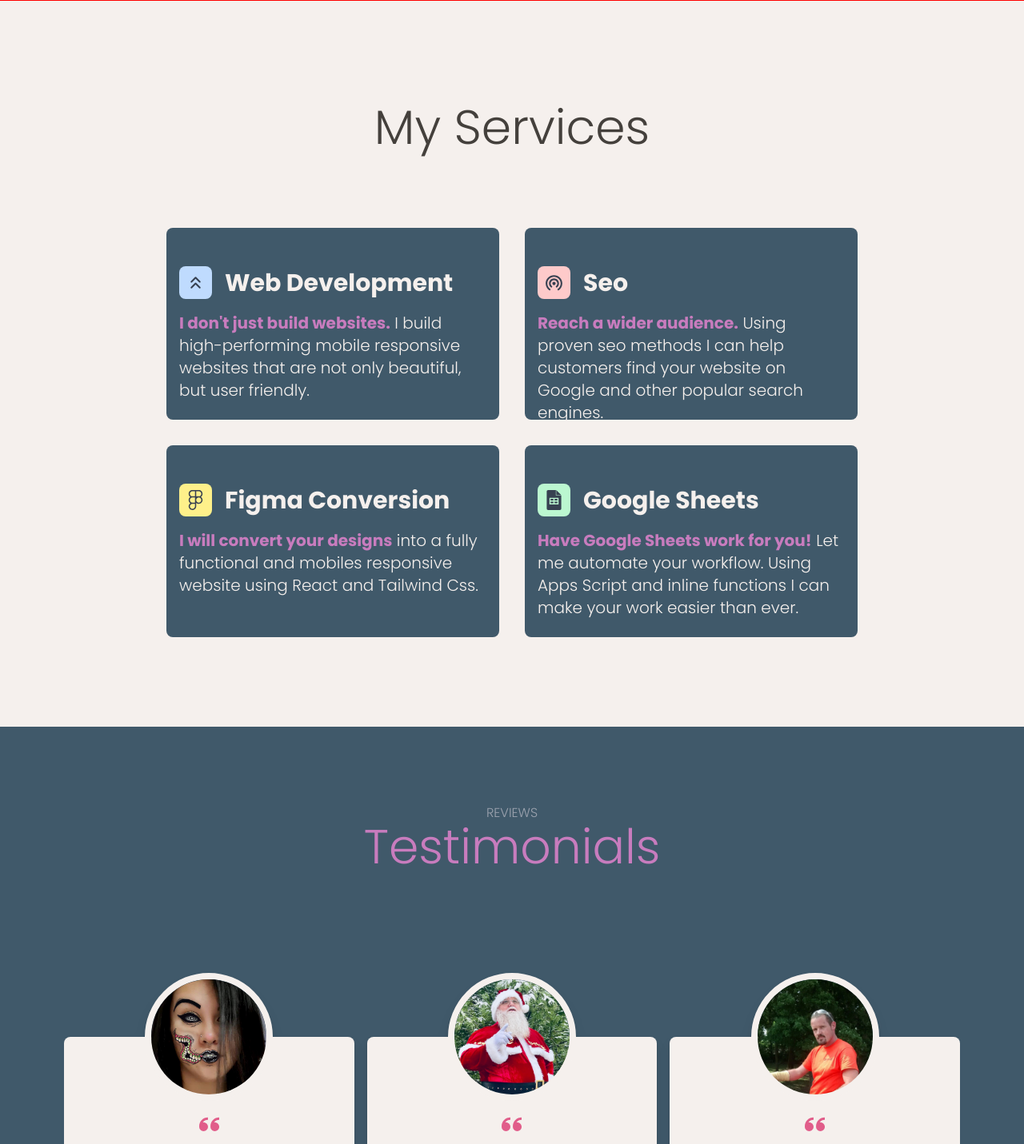
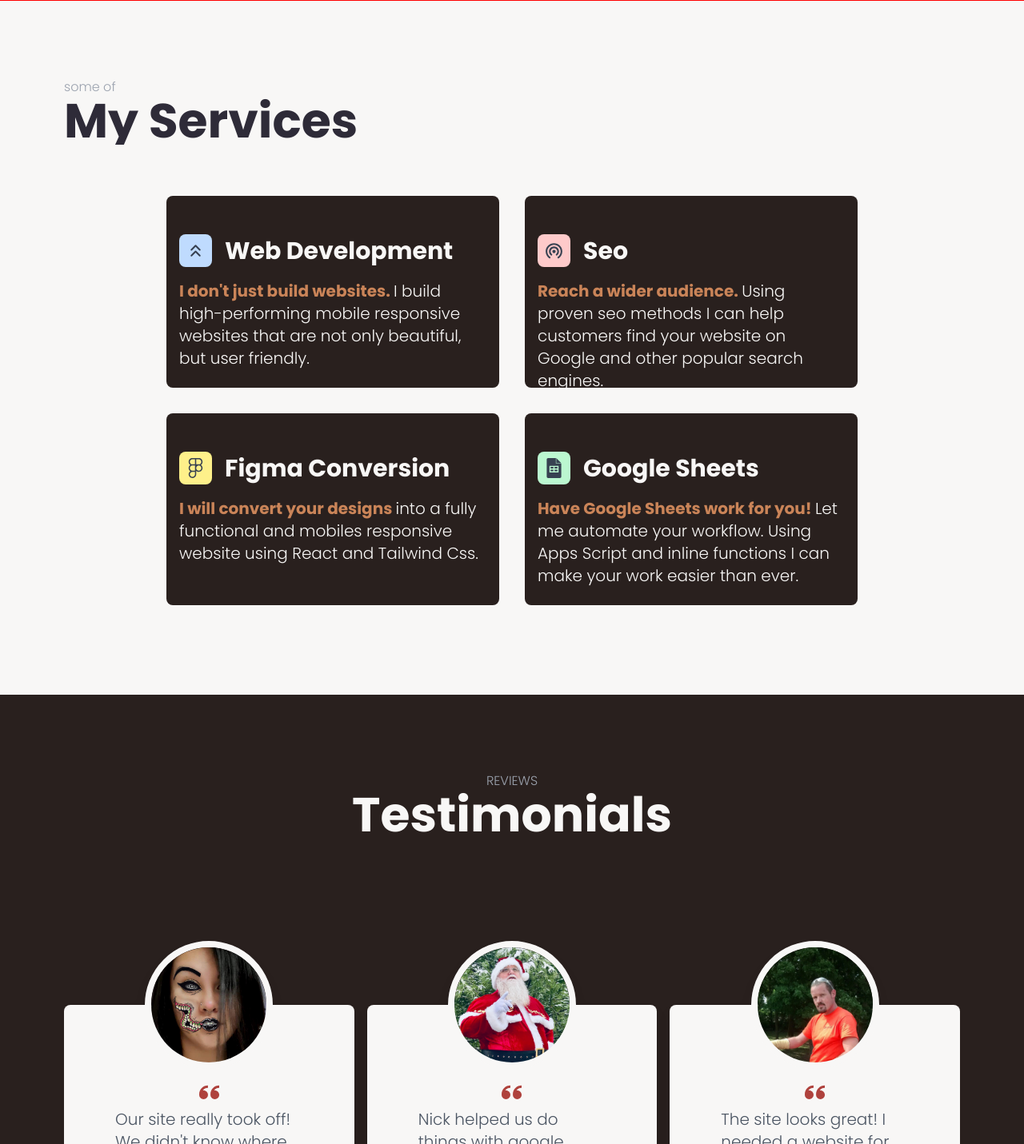
Before and after one commit to Nicholas-Abell/portfolio_V3, a Next.js app: page / in a window 1280 px wide. Shown: the part 799-2230 px from the top of the page at 80% size. Built offline with nearby package versions, Linux system fonts and the light colour scheme.

Commit message:
styles: color changes, section header boldness

```diff
--- a/app/globals.css
+++ b/app/globals.css
@@ -7,7 +7,7 @@
   --background-start-rgb: 214, 219, 220;
   --background-end-rgb: 255, 255, 255;
 
-  --light: #F5F0ED;
+  --light: #F8F7F6;
   --light-accent: #E3927A;
   --main: #BE6081;
   --dark-accent: #A66494;
--- a/components/contact/Contact.tsx
+++ b/components/contact/Contact.tsx
@@ -39,7 +39,7 @@ const Contact = () => {
                 />
               </div>
               <div className="py-8">
-                <h2 className="py-4 dark:text-red-600">Nick Abell</h2>
+                <h2 className="py-4 text-main">Nick Abell</h2>
                 <p>Software Developer</p>
               </div>
               <p className="uppercase pt-24 text-center">Connect With Me</p>
--- a/components/projects/Featured.tsx
+++ b/components/projects/Featured.tsx
@@ -51,7 +51,7 @@ const Featured: React.FC<FeaturedProps> = ({
         className="py-2 lg:hidden"
       >
         <p className={`${fromRight && "text-end"} pb-2`}>Featured Project</p>
-        <h3 className={`${fromRight && "text-end"} text-5xl`}>{title}</h3>
+        <h3 className={`${fromRight && "text-end"} text-5xl font-semibold`}>{title}</h3>
       </FramerMotionWrapper>
 
       <div className="w-full relative border-2 border-black">
--- a/components/projects/Projects.tsx
+++ b/components/projects/Projects.tsx
@@ -12,10 +12,14 @@ const Projects: React.FC<ProjectsProps> = () => {
       id="projects"
       className="w-full min-h-screen flex flex-col justify-center items-center gap-8 overflow-hidden mx-auto py-24 relative"
     >
-      <FramerMotionWrapper variant="fromBottom">
-        <h2 className="text-center text-4xl md:text-6xl py-8">
-          Personal Projects
-        </h2>
+      <FramerMotionWrapper
+        variant="fromBottom"
+        className="mx-auto px-2.5 xl:px-20 py-8"
+      >
+        <div>
+          <p>What I can Do</p>
+          <h2 className="text-4xl md:text-6xl font-bold text-darker">PROJECTS</h2>
+        </div>
       </FramerMotionWrapper>
 
       <Featured
--- a/components/services/Card.tsx
+++ b/components/services/Card.tsx
@@ -22,9 +22,7 @@ const Card: React.FC<CardProps> = ({
         <p className="font-bold text-xl md:text-3xl">{title}</p>
       </div>
       <p className="text-xl">
-        <em className=" font-semibold not-italic text-darkAccent">
-          {emphasis}
-        </em>{" "}
+        <em className="font-semibold not-italic text-darkAccent">{emphasis} </em>
         {description}
       </p>
     </div>
--- a/components/services/Services.tsx
+++ b/components/services/Services.tsx
@@ -16,7 +16,10 @@ const Services: React.FC<ServicesProps> = () => {
       className="w-full min-h-screen flex flex-col justify-center items-center gap-12 mx-auto px-2.5 xl:px-20 py-24 text-stone-700"
     >
       <FramerMotionWrapper variant="fromBottom">
-        <h2 className="text-center text-4xl md:text-6xl py-8">My Services</h2>
+        <p className="text-gray-400">some of</p>
+        <h2 className="text-4xl md:text-6xl font-bold text-darker">
+          My Services
+        </h2>
       </FramerMotionWrapper>
       <FramerMotionWrapper variant="fromBottom">
         <div className="grid grid-cols-1 lg:grid-cols-2 lg:grid-rows-1 lg:gap-8 gap-4 lg:px-32 py-4">
--- a/components/testimonials/Testimonials.tsx
+++ b/components/testimonials/Testimonials.tsx
@@ -11,7 +11,7 @@ const Testimonials: React.FC<TestimonialsProps> = () => {
       <FramerMotionWrapper variant="fromBottom">
         <div className="pb-8 text-center ">
           <p className="text-gray-400">REVIEWS</p>
-          <h2 className="text-4xl md:text-6xl text-darkAccent">Testimonials</h2>
+          <h2 className="text-4xl md:text-6xl font-bold text-light">Testimonials</h2>
         </div>
       </FramerMotionWrapper>
       <FramerMotionWrapper variant="fromBottom">
--- a/tailwind.config.ts
+++ b/tailwind.config.ts
@@ -14,11 +14,11 @@ const config: Config = {
           "conic-gradient(from 180deg at 50% 50%, var(--tw-gradient-stops))",
       },
       colors: {
-        light: "#F5F0ED",
-        accent: "#C8A899",
-        main: "#E15D8A",
-        darkAccent: "#c87cbe",
-        dark: "#40596A",
+        light: "#F8F7F6",
+        accent: "#A5838F",
+        main: "#AF423D",
+        darkAccent: "#CA8458",
+        dark: "#29201E",
         darker: "#2e2b38",
       },
     },
```
